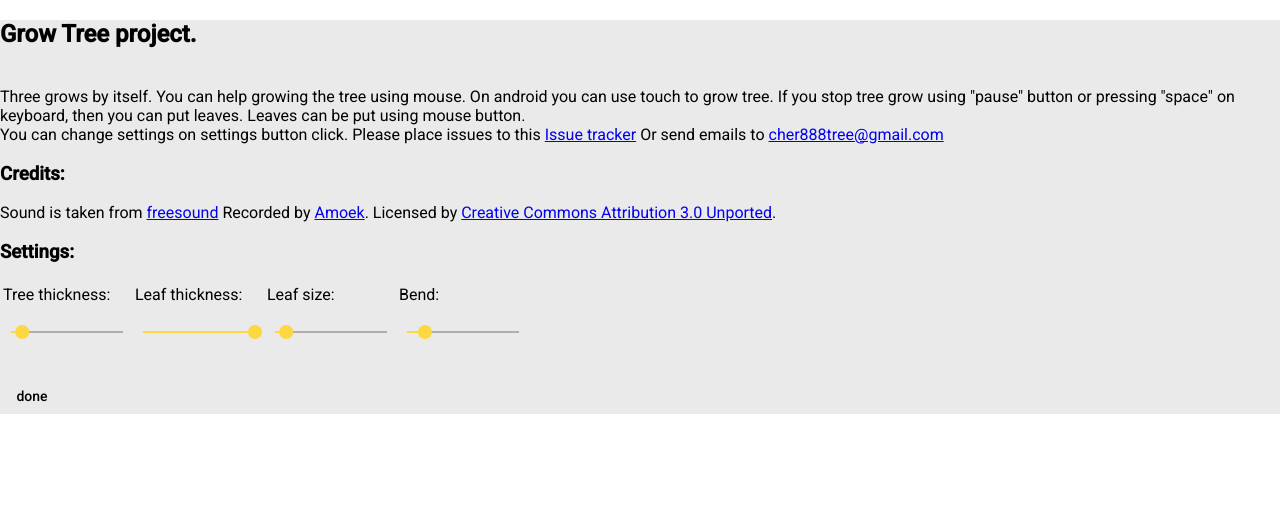
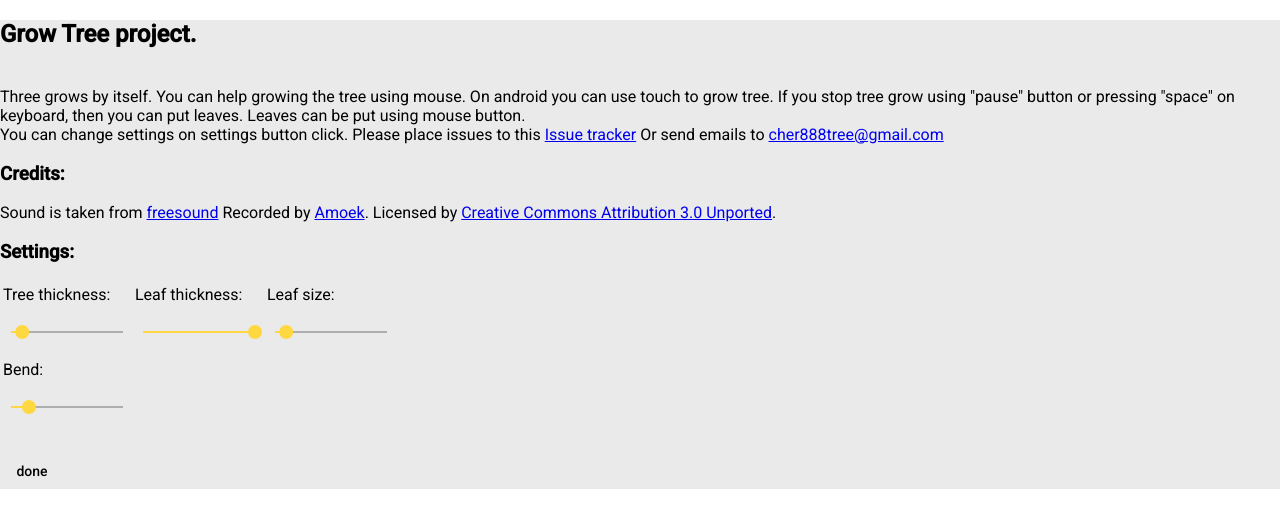
Before and after one commit to evgenycheryomushkin/tree, an Angular app: page / in a window 1280 px wide. Both pictures are taken after a click on the button "settings". Shown: the top 528 px of the page. Built offline with nearby package versions, Linux system fonts and the light colour scheme.

Commit message:
Sliders alignment for android in two rows

```diff
--- a/src/app/app.component.html
+++ b/src/app/app.component.html
@@ -19,16 +19,13 @@
         <table>
             <tr>
                 <td>
-        Tree thickness:
+                    Tree thickness:
                 </td>
                 <td>
                     Leaf thickness:
                 </td>
                 <td>
                     Leaf size:
-                </td>
-                <td>
-                    Bend:
                 </td>
                 </tr>
                 <tr>
@@ -41,6 +38,13 @@
                     <td>
                         <mat-slider (valueChange)="leafSizeChange($event)" [value]="getLeafSize()"></mat-slider>
                     </td>
+                </tr>
+                <tr>
+                    <td>
+                        Bend:
+                    </td>
+                </tr>
+                <tr>
                     <td>
                         <mat-slider (valueChange)="bendChange($event)" [value]="getBend()"> </mat-slider>
                     </td>
```
